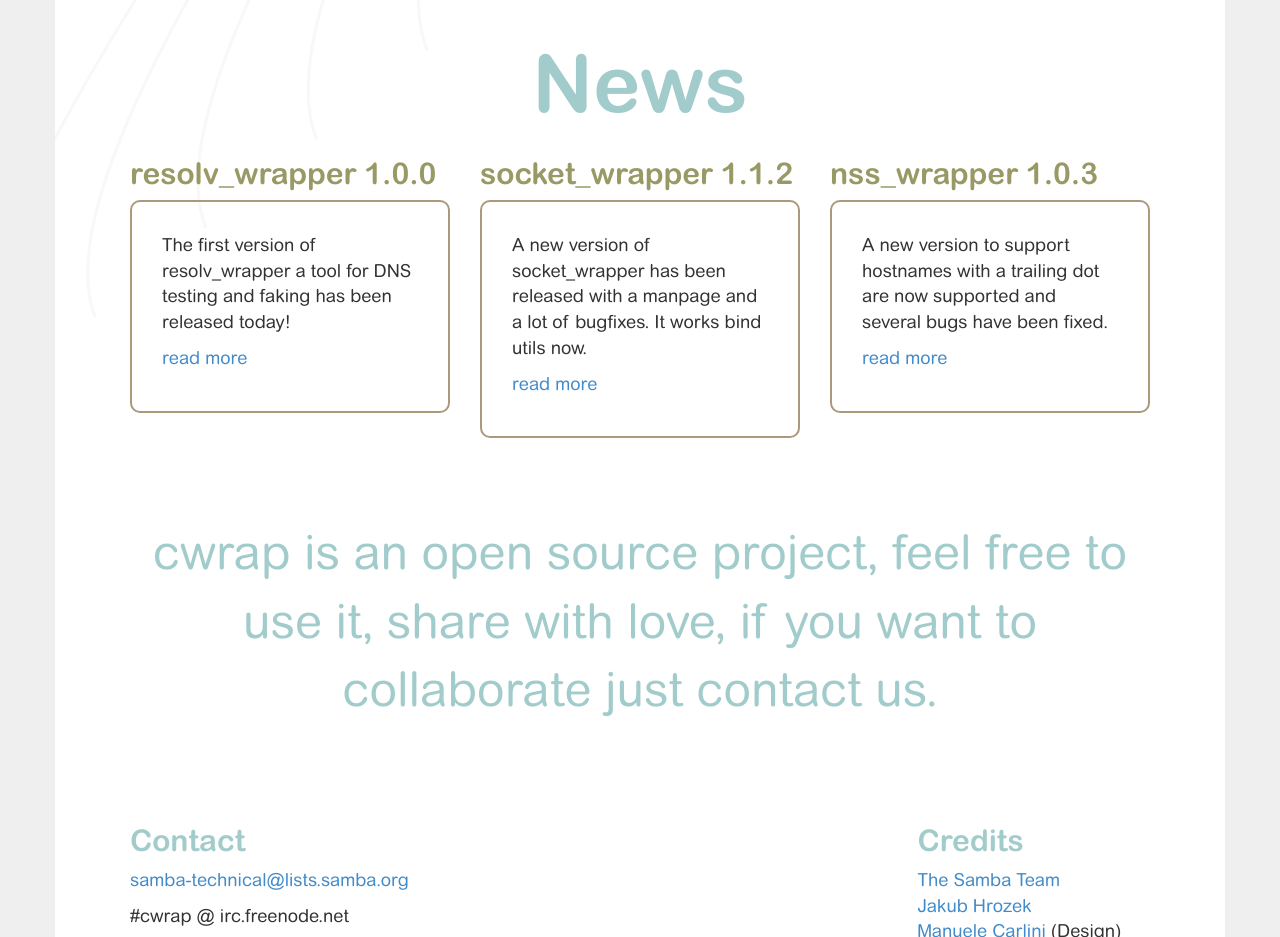
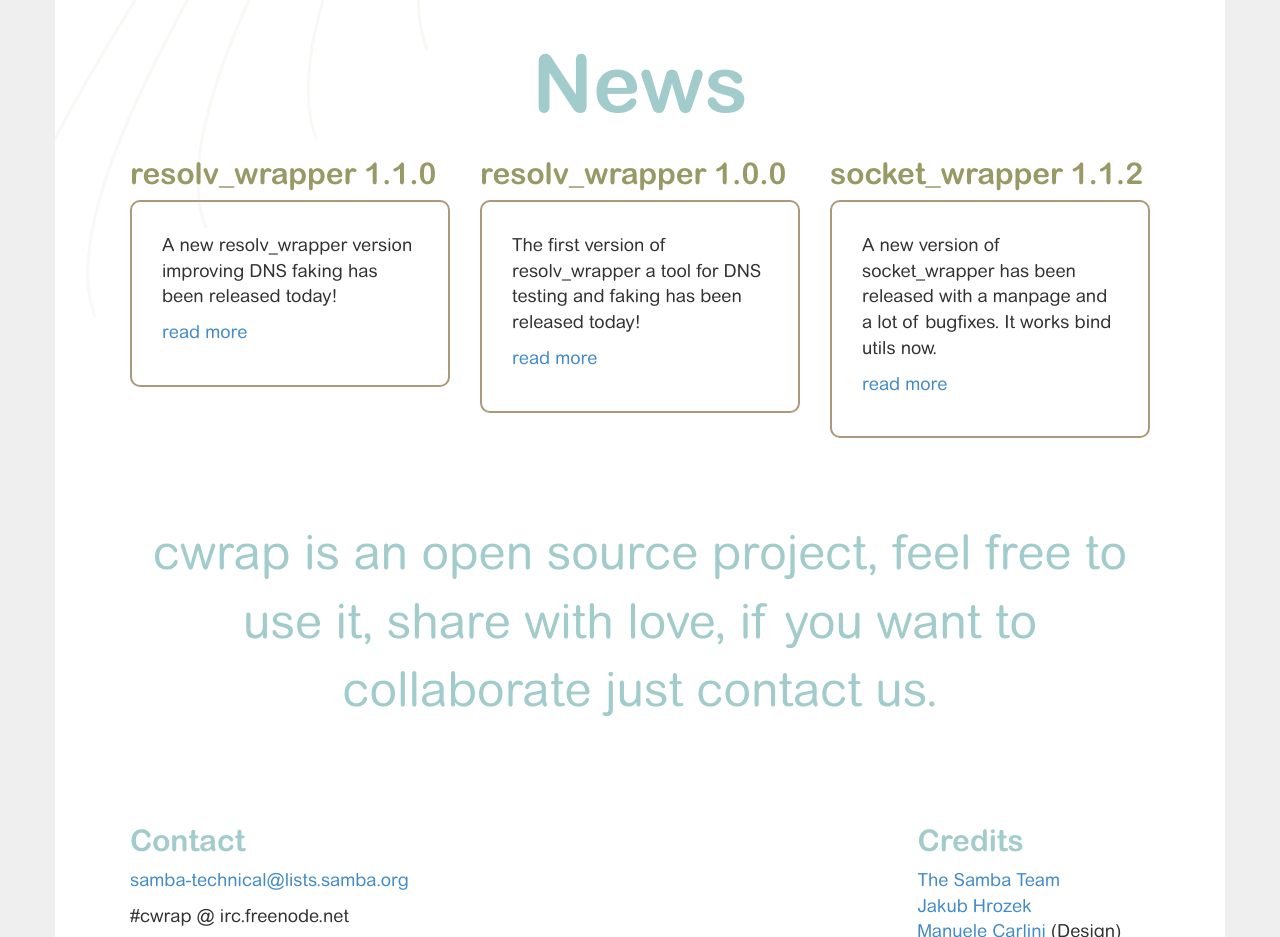
Before and after one commit to jhrozek/cwrap, a plain HTML site: page index.html in a window 1280 px wide. Shown: the part 3400-4337 px from the top of the page. Drawn offline with nearby package versions, Linux system fonts and the light colour scheme.

Commit message:
resolv_wrapper 1.1.0

```diff
--- a/index.html
+++ b/index.html
@@ -163,6 +163,16 @@
 
         <div class="col-sm-4">
           <div class="news">
+            <h3>resolv_wrapper 1.1.0</h3>
+            <div class="news-text">
+            <p>A new resolv_wrapper version improving DNS faking has been released today!</p>
+            <p><a href="resolv_wrapper.html">read more</a></p>
+          </div>
+          </div>
+        </div>
+
+        <div class="col-sm-4">
+          <div class="news">
             <h3>resolv_wrapper 1.0.0</h3>
             <div class="news-text">
             <p>The first version of resolv_wrapper a tool for DNS testing and faking has been released today!</p>
@@ -181,6 +191,7 @@
           </div>
         </div>
 
+        <!--
         <div class="col-sm-4">
           <div class="news">
             <h3>nss_wrapper 1.0.3</h3>
@@ -191,7 +202,6 @@
           </div>
         </div>
 
-        <!--
         <div class="col-sm-4">
           <div class="news">
             <h3>uid_wrapper 1.0.2</h3>
```
